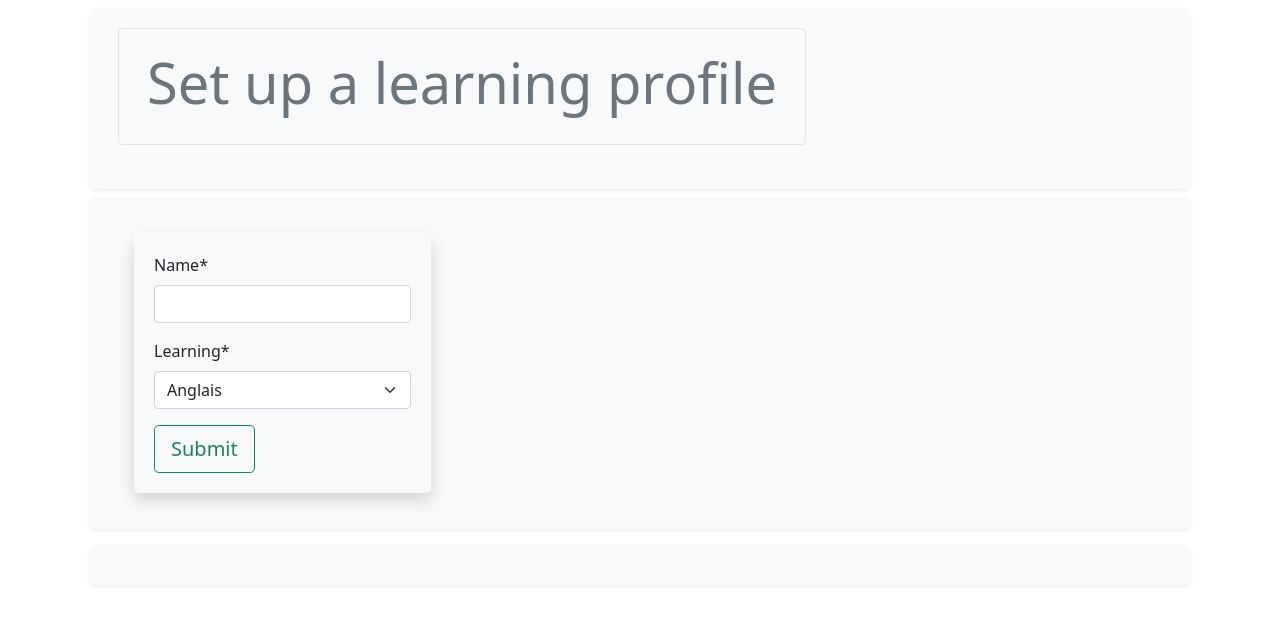
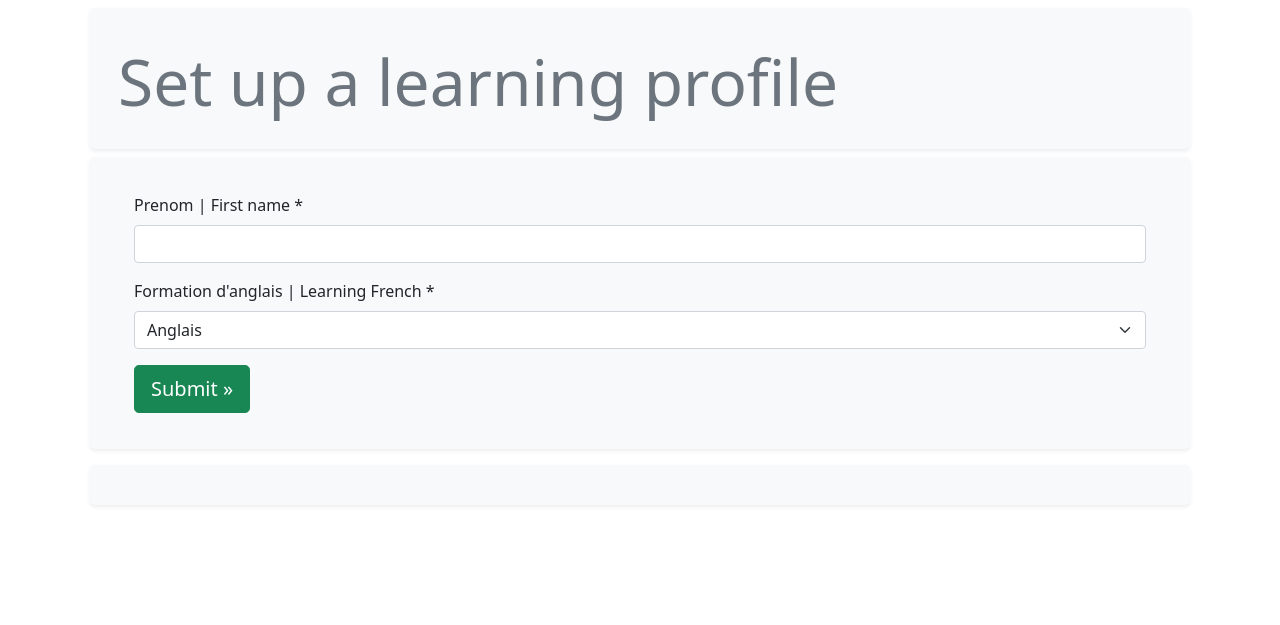
Before and after one commit to Inu-Oh/tommy, a Django app: page /create_profile in a window 1280 px wide. Shown: the top 625 px of the page. Run offline with Django 4.2, Linux system fonts and the light colour scheme; a user stored in the database is signed in; tables that the repository leaves empty hold one stand-in row (values such as "Sample post"); some libraries are stand-ins or nearby versions.

Commit message:
bootstrap5 to profile form

```diff
--- a/tommy/forms.py
+++ b/tommy/forms.py
@@ -8,3 +8,8 @@ class ProfileForm(forms.ModelForm):
     class Meta:
         model = Profile
         fields = ['name', 'learning']
+
+    def __init__(self, *args, **kwargs):
+        super(ProfileForm, self).__init__(*args, **kwargs)
+        self.fields['name'].label = "Prenom | First name "
+        self.fields['learning'].label = "Formation d'anglais | Learning French "
--- a/tommy/templates/tommy/create_profile.html
+++ b/tommy/templates/tommy/create_profile.html
@@ -1,23 +1,21 @@
 {% extends "base_menu.html" %}
 
 {% block header %}
-    <div class="p-3 mb-4 bg-light border rounded-3">
-        <div class="container-fluid py-1">
-            <h1 class="display-4 text-muted">Set up a learning profile</h1>
-        </div>
-    </div>
+    <h1 class="display-3 text-muted pt-3">Set up a learning profile</h1>
 {% endblock header %}
 
 {% block content %}
-<div class="main p-1 m-3 bg-light rounded-3 shadow">
-    <div class="container-fluid p-3">
+    <div class="container p-3">
         {% load crispy_forms_tags %}
         <form action="" method="post" id="upload_form" enctype="multipart/form-data">
+            {% if form.errors %}
+                <p>There was an error with your form. Please try again.</p>
+            {% endif %}
             {% csrf_token %}
             {{ form|crispy }}
-            <input type="submit" value="Submit" class="btn btn-lg btn-outline-success me-3">
+            <input type="submit" value="Submit &raquo;" class="btn btn-lg btn-success">
             {% block inner_content %}{% endblock inner_content %}
         </form>
     </div>
-</div>
+
 {% endblock content %}
--- a/tommy/templates/tommy/home.html
+++ b/tommy/templates/tommy/home.html
@@ -14,9 +14,11 @@
 
 {% block content %}
     {% if user.is_authenticated and not profile %}
+    Bienvenue | welcome, {{ user.username }}.<br>Click the button to complete your profile.
     <a href="{% url 'tommy:create_profile' %}"
-        class="btn btn-lg btn-primary">
-        Set up your learning profile.</a>
+        class="btn btn-lg btn-primary m-3">
+        Complete profile &raquo;
+    </a>
 
     {% elif not user.is_authenticated %}
     Log in or register<br>
```
Also changed, not shown: accounts/templates/registration/login.html (+3 -5 lines).
